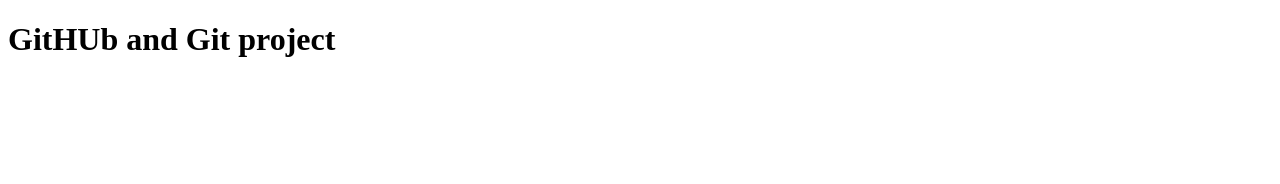
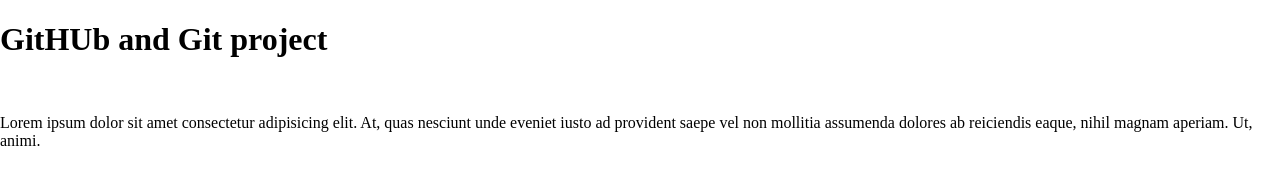
Before and after one commit to 6353079417/github, a plain HTML site: page index.html in a window 1280 px wide. Drawn offline with Linux system fonts and the light colour scheme.

Commit message:
some changes in branch 1

```diff
--- a/index.html
+++ b/index.html
@@ -4,8 +4,11 @@
     <meta charset="UTF-8">
     <meta name="viewport" content="width=device-width, initial-scale=1.0">
     <title>Document</title>
+    <link rel="stylesheet" href="style.css">
 </head>
 <body>
-    <h1 class="div1">GitHUb and Git project</h1>
+    <h1>GitHUb and Git project</h1>
+    <br>
+    <p>Lorem ipsum dolor sit amet consectetur adipisicing elit. At, quas nesciunt unde eveniet iusto ad provident saepe vel non mollitia assumenda dolores ab reiciendis eaque, nihil magnam aperiam. Ut, animi.</p>
 </body>
 </html>
```
